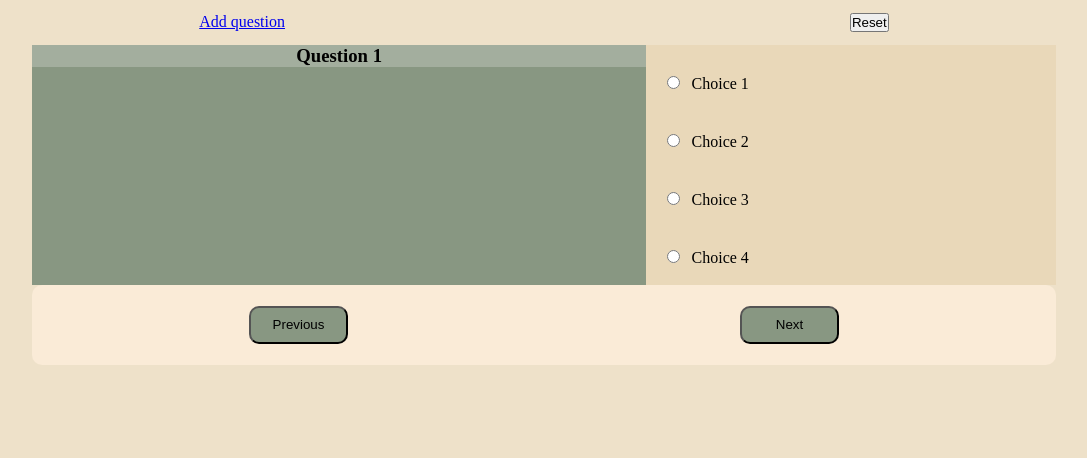
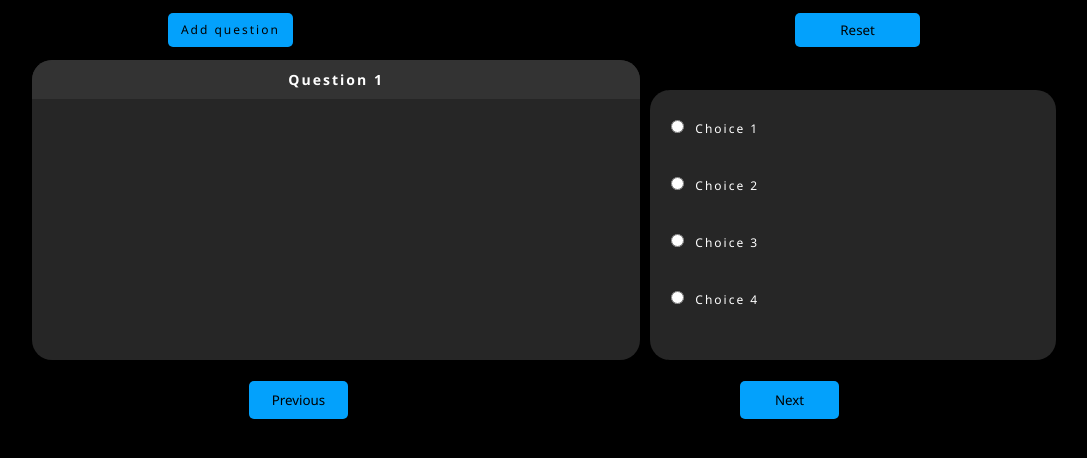
Before and after one commit to SHEEPDOG0351/Quiz_App, a plain HTML site: page Quizpage.html in a window 1280 px wide. Shown: the whole page, without its empty margins (96-1183 px from the left). Drawn offline with Linux system fonts and the light colour scheme.

Commit message:
fixedstyleftml

```diff
--- a/QuizPage.css
+++ b/QuizPage.css
@@ -2,20 +2,51 @@
   margin: 0;
   padding: 0;
   box-sizing: border-box;
+  font-family: "Segoe UI", Tahoma, Geneva, Verdana, sans-serif;
 }
 body {
-  background-color: hsl(39, 52%, 86%);
+  background-color: hsl(0, 0%, 0%);
+  font-family: "Raleway", Arial, sans-serif;
+  font-size: 12px;
+  letter-spacing: 2px;
 }
 header {
   display: flex;
   padding: 1%;
   justify-content: space-around;
 }
+
+#questionAddlink , #resetbtn{
+    text-align: center;
+    width: 10%;
+    background-color: hsl(202, 98%, 50%);
+    border-radius: 5px;
+    border: none;
+    padding: 8px 10px;
+}
+#questionAddlink:link, #questionAddlink:visited{
+    color:black;
+    text-decoration: none;
+}
+#questionAddlink:hover, #resetbtn:hover{
+    background-color: hsl(0, 0%, 100%);
+    border-color:hsl(0, 0% ,100%);
+    color:black;
+    transition: 0.2s ease-in;
+}
+#questionAddlink:active{
+    color:black;
+    text-decoration:none ;
+}
 #question-count {
   display: flex;
   flex-direction: column;
+  padding: 10px 10px;
   align-items: center;
-  background-color: hsl(101, 9%, 65%);
+  color: hsl(0, 0% ,100%);
+  background-color: hsl(0, 0%, 20%);
+  border-top-left-radius: 20px;
+  border-top-right-radius: 20px;
 }
 .question-choice-container {
   display: flex;
@@ -23,46 +54,60 @@ header {
   margin: 0 auto;
   border-radius: 20px;
   width: 80%;
-  height: 240px;
+  height: 300px;
+  gap:10px;
 }
 .question-desc {
-  background-color: hsl(101, 9%, 55%);
+  background-color: hsl(0, 0%, 15%);
+  border-radius: 20px;
   width: 60%;
 }
 .input-flex {
-  background-color: hsl(39, 52%, 82%);
+  background-color: hsl(0, 0%, 15%);
+  border-radius: 20px;
   display: flex;
+  align-self: flex-end;
   flex-wrap: nowrap;
   padding-left: 2%;
   padding-top: 3%;
   width: 40%;
-  height: 100%;
+  height: 90%;
   flex-direction: column;
   gap: 40px;
+  color:white;
 }
 input {
   margin-right: 3%;
+  background-color: hsl(202, 98%, 50%);
+  border: none;
+  color: white;
+  padding: 3px;
 }
 .Question {
   display: flex;
   align-content: center;
+
 }
 .prev-next-buttons {
   display: flex;
-  background-color: antiquewhite;
   flex-direction: row;
   justify-content: space-around;
   margin: 0 auto;
   padding: 21px;
-  border-radius: 10px;
+  /* border-radius: 10px; */
   width: 80%;
   height: 80px;
 }
 .primary-btn {
   width: 10%;
-  background-color: hsl(101, 9%, 55%);
-  border-radius: 10px;
+  background-color: hsl(202, 98%, 50%);
+  border-radius: 5px;
+  border: none;
+  padding: 5px 10px;
 }
 .primary-btn:hover {
-  background-color: hsl(101, 9%, 65%);
+  background-color: hsl(0, 0%, 100%);
+  border-color:hsl(0, 0% ,100%);
+  color:black;
+  transition: 0.2s ease-in;
 }
--- a/Quizpage.html
+++ b/Quizpage.html
@@ -4,11 +4,14 @@
     <meta charset="UTF-8" />
     <meta name="viewport" content="width=device-width, initial-scale=1.0" />
     <title>Quizpage</title>
+    <style>
+        @import url('https://fonts.googleapis.com/css2?family=Raleway:ital,wght@0,100..900;1,100..900&display=swap');
+    </style>
     <link rel="stylesheet" href="QuizPage.css" />
   </head>
   <body>
     <header>
-      <p><a href="index.html">Add question</a></p>
+      <a id ="questionAddlink" href="index.html">Add question</a>
       <button id ="resetbtn">Reset</button>
     </header>
     <section class="question-choice-container">
```
Also changed, not shown: index.html (+1 -1 lines).
